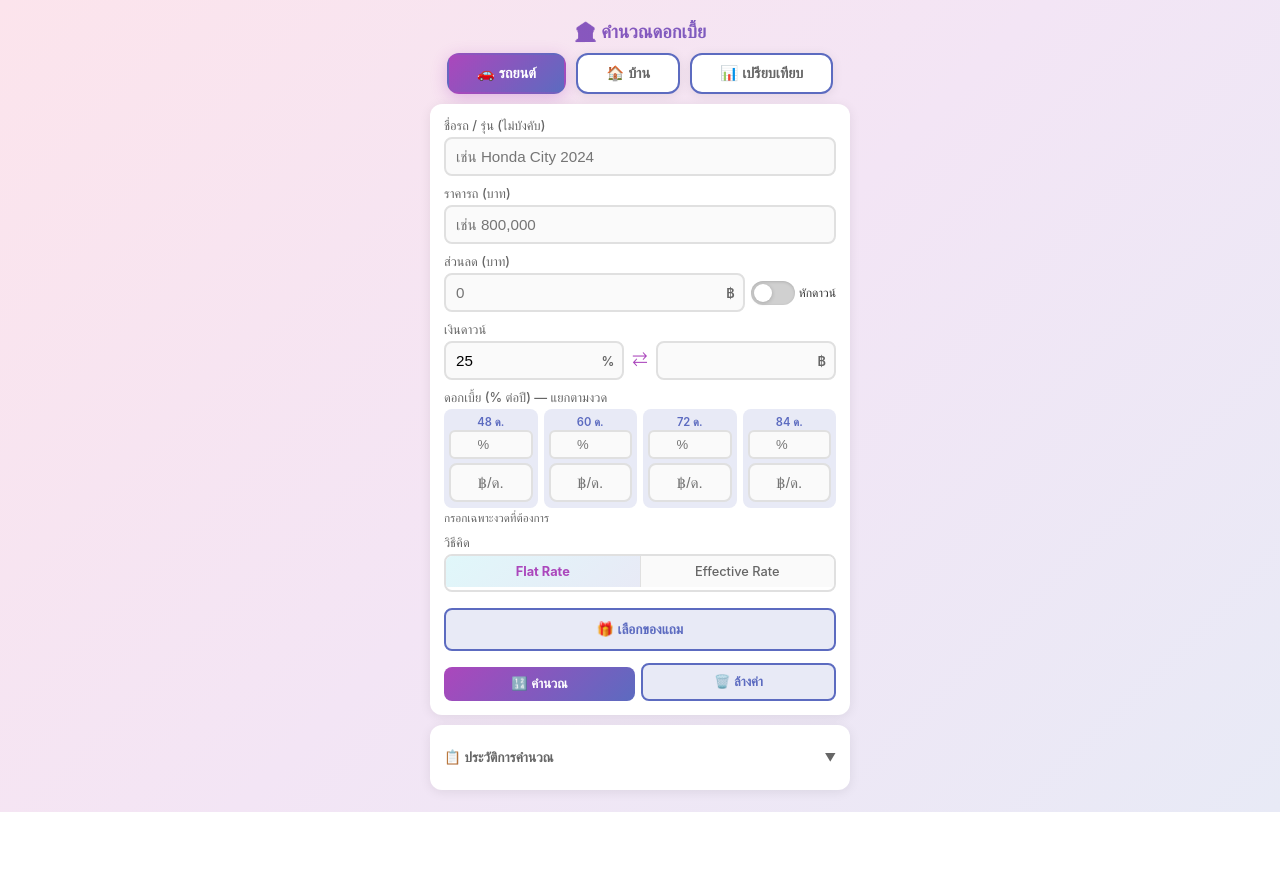
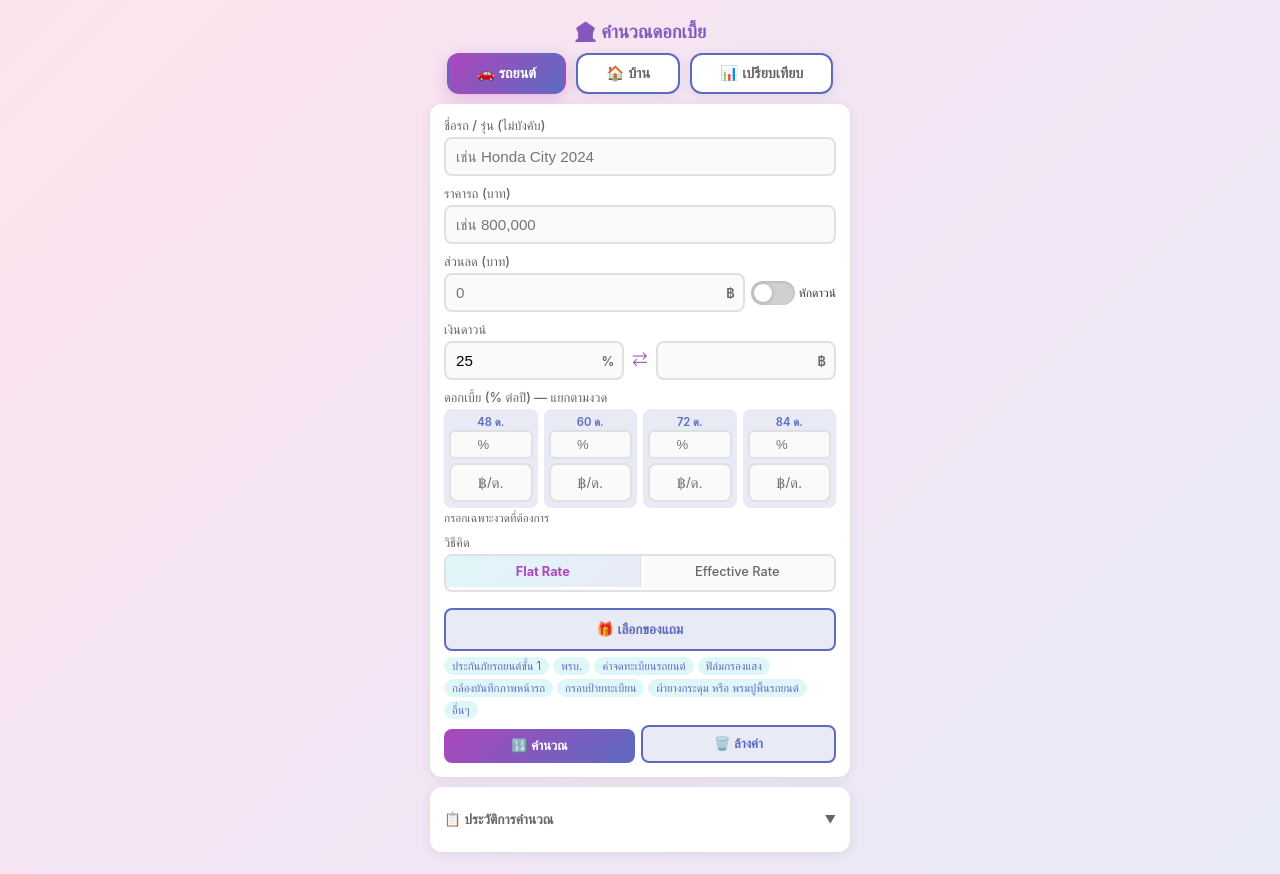
Before and after one commit to MadUnderdog/interest-calculator, a website: page index.html in a window 1280 px wide. Both pictures are taken after a click on the button "🗑️ ล้างค่า". Before the commit the page ends 812 px from the top, so only its background shows below. Drawn offline with Linux system fonts and the light colour scheme.

Commit message:
fix: ล้างค่าไม่เอาของแถมออก รีเซ็ตกลับค่าเริ่มต้น

```diff
--- a/index.html
+++ b/index.html
@@ -1046,7 +1046,9 @@ function clearCarForm(){
     document.getElementById('pv'+m).value='';
   });
   document.querySelector('input[name="car-method"][value="flat"]').checked=true;
-  document.getElementById('freebies-preview').innerHTML='';
+  document.querySelectorAll('.modal-item input[type="checkbox"]').forEach(cb=>cb.checked=true);
+  selectedFreebies=FREEBIE_LABELS.slice();
+  renderFreebiesPreview();
   document.getElementById('discount-status').style.display='none';
 }
 function clearHomeForm(){
```
Also changed, not shown: public/index.html (+3 -1 lines).
